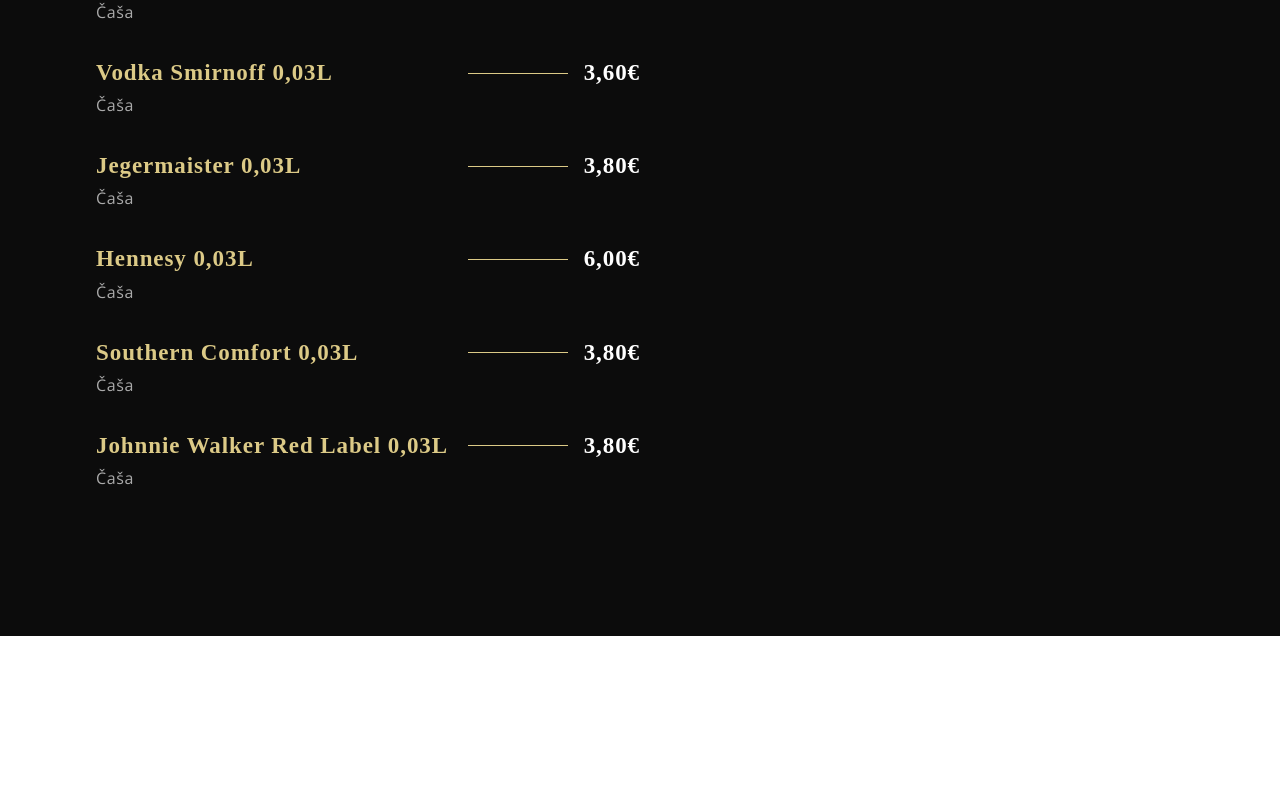
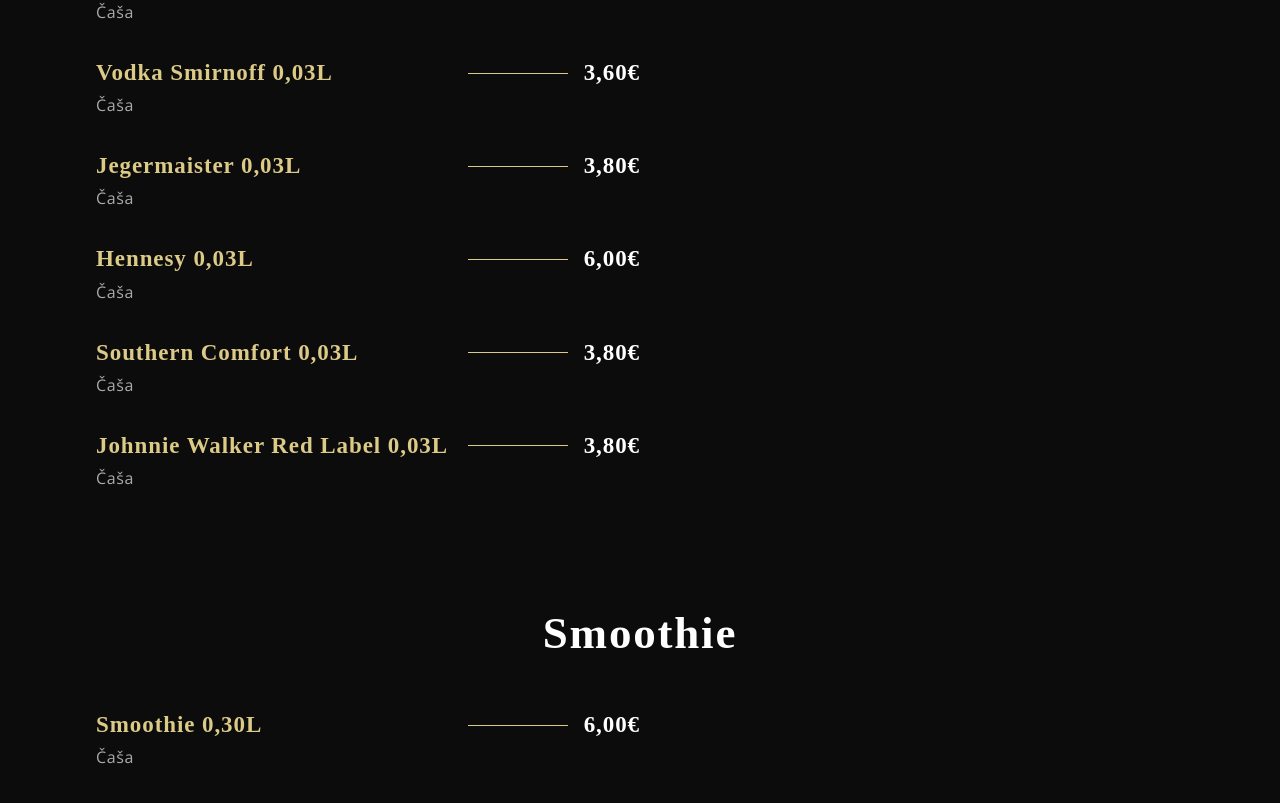
Before and after one commit to AntonioGvardijan/letrika_menu, a React (Create React App) app: page / in a window 1280 px wide. Shown: the part 10318-11121 px from the top of the page. Before the commit the page ends 10954 px from the top, so only its background shows below. Built offline with nearby package versions, Linux system fonts and the light colour scheme; a web font is replaced by a local one.

Commit message:
added smoothie

```diff
--- a/src/constants/data.js
+++ b/src/constants/data.js
@@ -477,4 +477,12 @@
   },
 ]
 
-export default { beer, cocktails, wines__black, wines__white, domace_rakije_1, domace_rakije_2, strani_alk_1, strani_alk_2, bezalk_1, bezalk_2, topli_napitci_1, topli_napitci_2 };
+const smoothie = [
+{
+  title: 'Smoothie 0,30L',
+  price: '6,00€',
+  tags: 'Čaša'
+}
+]
+
+export default { beer, cocktails, wines__black, wines__white, domace_rakije_1, domace_rakije_2, strani_alk_1, strani_alk_2, bezalk_1, bezalk_2, topli_napitci_1, topli_napitci_2, smoothie };
--- a/src/container/Menu/SpecialMenu.jsx
+++ b/src/container/Menu/SpecialMenu.jsx
@@ -113,6 +113,17 @@
           ))}
         </div>
       </div>
+      </div>
+
+      <div className="app__specialMenu-menu">
+      <div className="app__specialMenu-menu_wine  flex__center">
+        <p className="app__specialMenu-menu_heading">Smoothie</p>
+        <div className="app__specialMenu_menu_items">
+          {data.smoothie.map((smoothie, index) => (
+            <MenuItem key={smoothie.title + index} title={smoothie.title} price={smoothie.price} tags={smoothie.tags} />
+          ))}
+        </div>
+      </div>
 
 
 
```
Also changed, not shown: src/constants/dist/data.dev.js, src/constants/dist/data.min.js, 2 other files (tests, documents, lock files or other folders).
